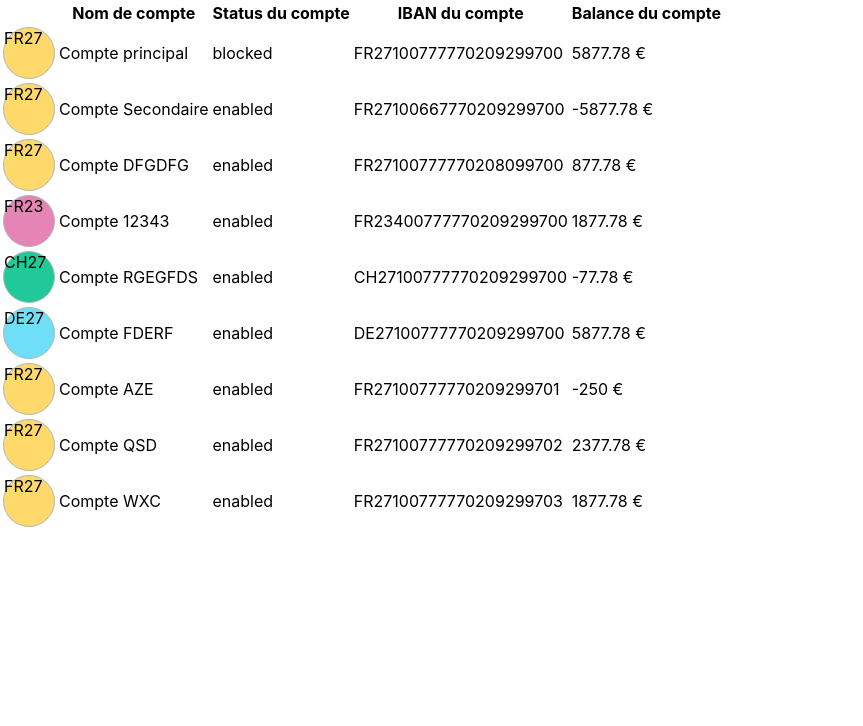
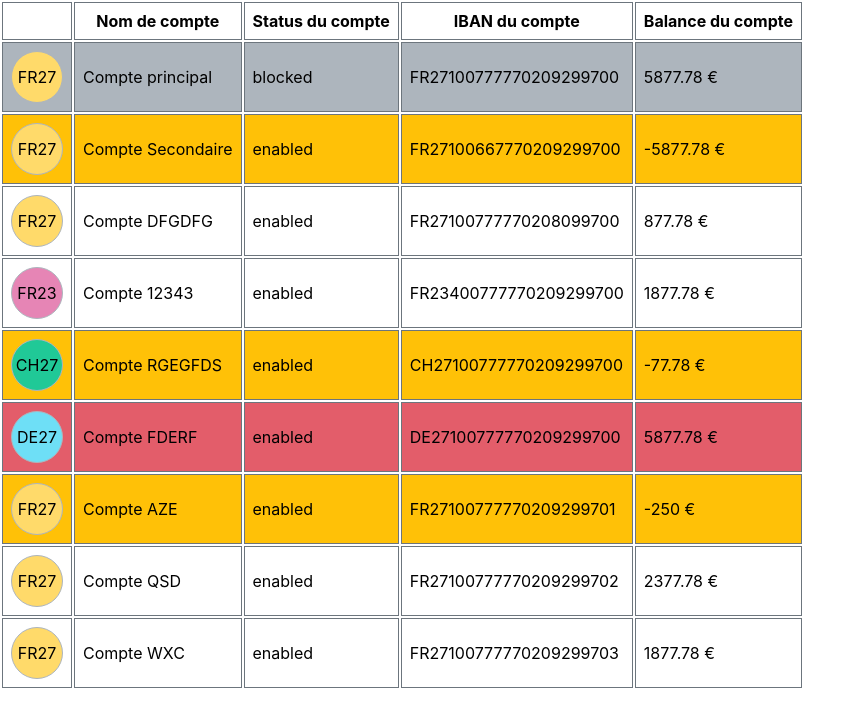
Before and after one commit to RodolphePoon/front-interview, a React (Create React App) app: page / in a window 1280 px wide. Shown: the top 726 px of the page, without its empty margins (0-863 px from the left). Built offline with nearby package versions, Linux system fonts and the light colour scheme.

Commit message:
apply css

```diff
--- a/src/components/Table/Table.css
+++ b/src/components/Table/Table.css
@@ -2,8 +2,10 @@
     height: 50px;
     width: 50px;
     border-radius: 50%;
-  display: inline-block;
-  border:1px solid #adb5bd;
+    display: flex;
+    justify-content: center;
+    align-items: center;
+    border:1px solid #adb5bd
   }
   .logo.FR27{
     background-color: #ffda6a;
@@ -17,3 +19,20 @@
   .logo.CH27{
     background-color: #20c997;
   }
+
+  td,th{
+    border: 1px solid #6c757d;
+    padding:.5em
+  }
+
+  tr.blocked{
+    background-color: #adb5bd;
+
+  }
+  tr.foreign{
+    background-color: #e35d6a;
+
+  }
+  tr.negative{
+    background-color: #ffc107;
+  }
--- a/src/components/Table/Table.js
+++ b/src/components/Table/Table.js
@@ -8,8 +8,30 @@ const Logo = ({ iban }) => {
 }
 
 const Table = ({ data, columns }) => {
-  return <table><thead><th></th>{columns.map(({ label }) => <th>{label}</th>)}</thead>
-    <tbody>{data.map(dataRow => <tr><td><Logo iban={dataRow.iban} /></td>{columns.map(({ accessor }) => <td>{dataRow[accessor]}</td>)}</tr>)}</tbody></table>
+  return <table>
+    <thead><th></th>{columns.map(({ label }) => <th>{label}</th>)}</thead>
+    <tbody>
+      {data.map((dataRow) => {
+        let type = ''
+        if (dataRow.status === 'blocked') {
+          type = 'blocked'
+        }
+        if (!dataRow.iban.match('FR')) {
+          type = 'foreign'
+        }
+        if (dataRow.balance.match('-')) {
+          type = 'negative'
+        }
+
+        return (
+          <tr className={type}><td><Logo iban={dataRow.iban} /></td>{columns.map(
+            ({ accessor }) => (<td>{dataRow[accessor]}</td>)
+          )}
+          </tr>)
+      }
+      )}
+    </tbody>
+  </table>
 }
 
 export default Table
```
Lines whose indentation alone changed are shown as unchanged.
